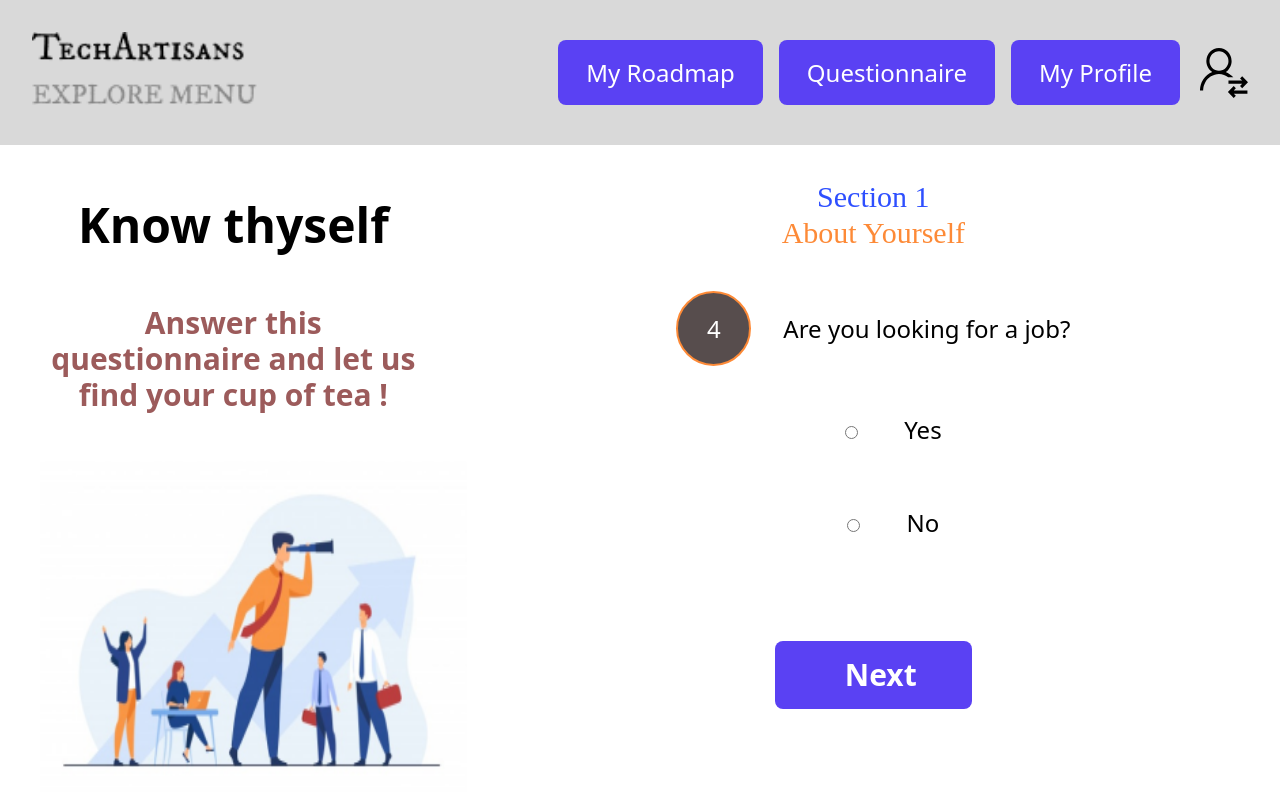
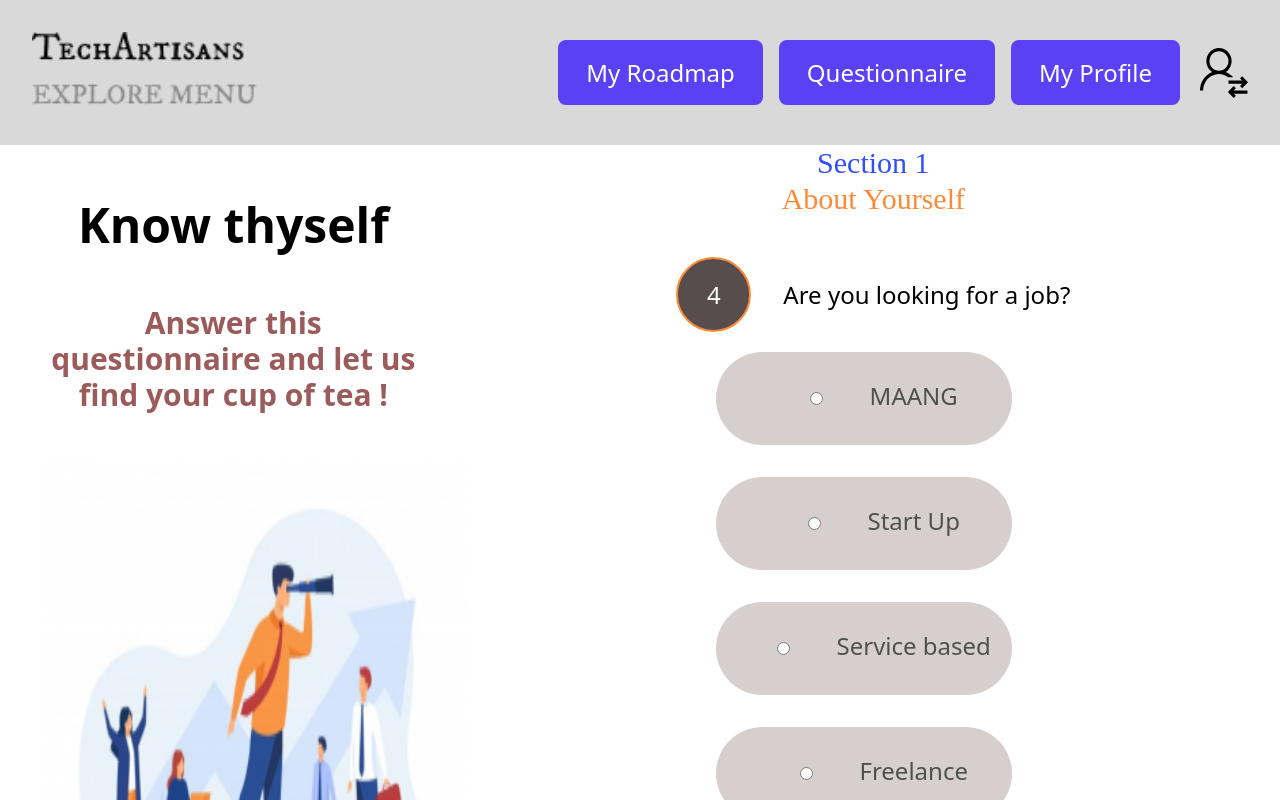
Before and after one commit to ThePhilosopher4097/TeachArtisans_Frontend, a React (Create React App) app in the folder client/: page /questionnaire in a window 1280 px wide. Shown: the top 800 px of the page. Built offline with nearby package versions, Linux system fonts and the light colour scheme; a web font is replaced by a local one.

Commit message:
questionnaire3

```diff
--- a/client/src/components/QRight.js
+++ b/client/src/components/QRight.js
@@ -5,6 +5,7 @@ import Question2 from './Question2'
 import Question3 from './Question3'
 import Question4 from './Question4'
 import Start from './Start'
+import Question5 from './Question5'
 
 const QRight = () => {
   return (
@@ -14,7 +15,7 @@ const QRight = () => {
         <p className='text-orange text-3xl'>About Yourself</p>
         </div>
         <div className='my-10'>
-            <Question4 />
+            <Question5 />
         </div>
 
     </div>
--- /dev/null
+++ b/client/src/components/Question5.js
@@ -0,0 +1,44 @@
+import React from 'react'
+
+const Question5 = () => {
+  return (
+    <>
+        <div className='flex'>
+            <div className='flex w-[75px] h-[75px] rounded-full bg-[#574D4D] border-orange border-2 text-center items-center justify-center'>
+                <p className='text-[#FFF] p-auto text-2xl text-center'>4</p>
+            </div>
+            <div className='m-auto ml-8'>
+                <label htmlFor="age" className='text-2xl'>Are you looking for a job?</label>
+                <br />
+            </div>
+        </div>
+        <form>
+            <div className='text-2xl my-5'>
+                <div className='bg-[#D7CECE] text-[#505050] rounded-full h-auto w-[75%] text-center m-auto ml-10'>
+                    <input type="radio" value="Male" name="gender" className='m-10 text-2xl font-semibold' /> MAANG
+                </div>
+                <br />
+                <div className='bg-[#D7CECE] text-[#505050] rounded-full h-[50%] w-[75%] text-center m-auto ml-10'>
+                    <input type="radio" value="Male" name="gender" className='m-10 text-2xl font-semibold' /> Start Up
+                </div>
+                <br />
+                <div className='bg-[#D7CECE] text-[#505050] rounded-full h-[50%] w-[75%] text-center m-auto ml-10'>
+                    <input type="radio" value="Male" name="gender" className='m-10 text-2xl font-semibold' /> Service based
+                </div>
+                <br />
+                <div className='bg-[#D7CECE] text-[#505050] rounded-full h-[50%] w-[75%] text-center m-auto ml-10'>
+                    <input type="radio" value="Male" name="gender" className='m-10 text-2xl font-semibold' /> Freelance
+                </div>
+                <br />
+            </div>
+            <br />
+            <button className='my-[25px] text-center text-3xl w-[50%] font-semibold text-[#FFF] bg-[#5A41F3] px-[70px] py-4 rounded-lg'>
+                <a href='/'>Next</a>
+            </button>
+        </form>
+
+    </>
+  )
+}
+
+export default Question5
```
